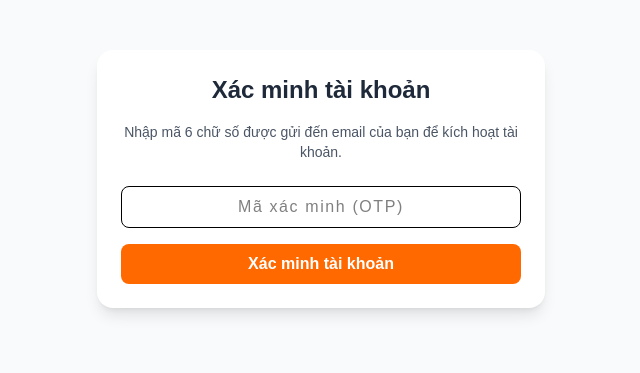
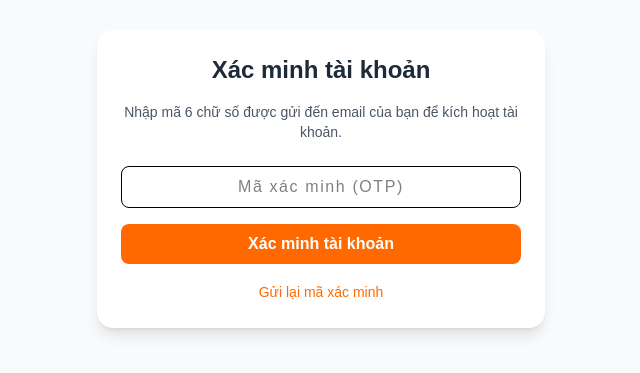
Before and after one commit to nguyentu494/demo_project, a Next.js app: page /confirm in a window 1280 px wide. Shown: the part 221-594 px from the top of the page, without its empty margins (319-959 px from the left). Built offline with nearby package versions, Linux system fonts and the light colour scheme; no server answers; what wagmi would draw is missing.

Commit message:
feat(ConfirmForm): enhance OTP resend functionality and improve user feedback

```diff
--- a/src/app/(auth)/confirm/page.tsx
+++ b/src/app/(auth)/confirm/page.tsx
@@ -5,31 +5,27 @@ import { useState, useEffect } from "react";
 import { useForm } from "react-hook-form";
 import { zodResolver } from "@hookform/resolvers/zod";
 import { z } from "zod";
+import { ConfirmSchema, ConfirmSchemaType } from "@/types/request/ConfirmRequest";
 import { useAuthStore } from "@/hooks/useAuthStore";
 
-const ConfirmSchema = z.object({
-  username: z.string().min(3, "Tên đăng nhập không hợp lệ."),
-  code: z.string().regex(/^\d{6}$/, "Mã OTP phải gồm 6 chữ số."),
-});
-
-type ConfirmSchemaType = z.infer<typeof ConfirmSchema>;
 
 export default function ConfirmForm() {
   const router = useRouter();
-  const { username: storedUsername, clearUsername } = useAuthStore();
   const [serverError, setServerError] = useState("");
   const [serverMessage, setServerMessage] = useState("");
+  const [isResending, setIsResending] = useState(false);
+  const [cooldown, setCooldown] = useState(0);
+
+  const { clearUsername, username } = useAuthStore();
 
   const {
     register,
     handleSubmit,
     formState: { errors, isSubmitting },
+    getValues,
   } = useForm<ConfirmSchemaType>({
     resolver: zodResolver(ConfirmSchema),
-    defaultValues: { username: storedUsername || "" },
   });
-
-  const disableUsername = !!storedUsername;
 
   const onSubmit = async (data: ConfirmSchemaType) => {
     setServerError("");
@@ -45,8 +41,8 @@ export default function ConfirmForm() {
       const result = await res.json();
 
       if (res.ok) {
-        setServerMessage("✅ Xác minh thành công! Giờ bạn có thể đăng nhập.");
         clearUsername();
+        setServerMessage("Xác minh thành công! Giờ bạn có thể đăng nhập.");
         router.push("/login");
       } else {
         setServerError(result.error || "Xác minh thất bại.");
@@ -55,6 +51,50 @@ export default function ConfirmForm() {
       setServerError("Không thể kết nối đến máy chủ.");
     }
   };
+
+  const handleResend = async () => {
+    const username = getValues("username");
+    if (!username) {
+      setServerError("Vui lòng nhập tên đăng nhập trước khi gửi lại mã.");
+      return;
+    }
+
+    setServerError("");
+    setServerMessage("");
+    setIsResending(true);
+
+    try {
+      const res = await fetch("/api/auth/resend-otp", {
+        method: "POST",
+        headers: { "Content-Type": "application/json" },
+        body: JSON.stringify({ username }),
+      });
+
+      const data = await res.json();
+
+      if (res.ok) {
+        setServerMessage(
+          `Đã gửi lại mã xác minh! Kiểm tra email hoặc SMS (${
+            data.data?.destination || ""
+          }).`
+        );
+        setCooldown(60);
+      } else {
+        setServerError(data.error || "Không thể gửi lại mã xác minh.");
+      }
+    } catch {
+      setServerError("Không thể kết nối đến máy chủ.");
+    } finally {
+      setIsResending(false);
+    }
+  };
+
+  useEffect(() => {
+    if (cooldown > 0) {
+      const timer = setTimeout(() => setCooldown(cooldown - 1), 1000);
+      return () => clearTimeout(timer);
+    }
+  }, [cooldown]);
 
   return (
     <div className="min-h-screen flex items-center justify-center bg-gray-50 text-black">
@@ -74,13 +114,10 @@ export default function ConfirmForm() {
             <input
               type="text"
               placeholder="Tên đăng nhập"
+              value={username}
               {...register("username")}
-              disabled={disableUsername}
-              className={`w-full border rounded-lg px-4 py-2 focus:ring-2 focus:ring-orange-400 outline-none hidden ${
-                disableUsername
-                  ? "bg-gray-100 text-gray-600 cursor-not-allowed"
-                  : ""
-              }`}
+              className="w-full border rounded-lg px-4 py-2 focus:ring-2 focus:ring-orange-400 outline-none hidden"
+              disabled={!!username}
             />
             {errors.username && (
               <p className="text-red-500 text-sm mt-1">
@@ -122,6 +159,24 @@ export default function ConfirmForm() {
             {isSubmitting ? "Đang xác minh..." : "Xác minh tài khoản"}
           </button>
         </form>
+
+        <div className="text-center mt-4">
+          <button
+            onClick={handleResend}
+            disabled={isResending || cooldown > 0}
+            className={`text-sm font-medium ${
+              isResending || cooldown > 0
+                ? "text-gray-400 cursor-not-allowed"
+                : "text-orange-500 hover:underline"
+            }`}
+          >
+            {isResending
+              ? "Đang gửi lại..."
+              : cooldown > 0
+              ? `Gửi lại mã sau ${cooldown}s`
+              : "Gửi lại mã xác minh"}
+          </button>
+        </div>
       </div>
     </div>
   );
```
